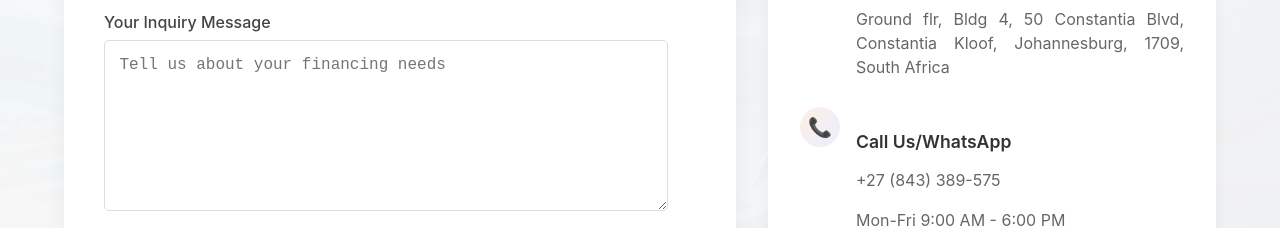
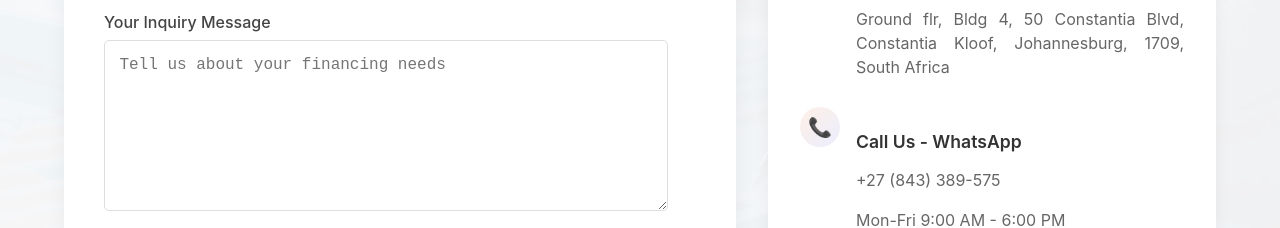
Before and after one commit to nehcracker/trinity, a React (Create React App) app: page / in a window 1280 px wide. Shown: the part 4800-5028 px from the top of the page. Built offline with nearby package versions, Linux system fonts and the light colour scheme; a web font is replaced by a local one.

Commit message:
contact form

```diff
--- a/src/components/sections/contact/ContactSection.jsx
+++ b/src/components/sections/contact/ContactSection.jsx
@@ -596,7 +596,7 @@ const ContactSection = () => {
                 <div className="contact-info-item">
                   <div className="contact-icon">📞</div>
                   <div className="contact-text">
-                    <h4>Call Us/WhatsApp</h4>
+                    <h4>Call Us - WhatsApp</h4>
                     <p>+27 (843) 389-575</p>
                     <p>Mon-Fri 9:00 AM - 6:00 PM</p>
                   </div>
```
